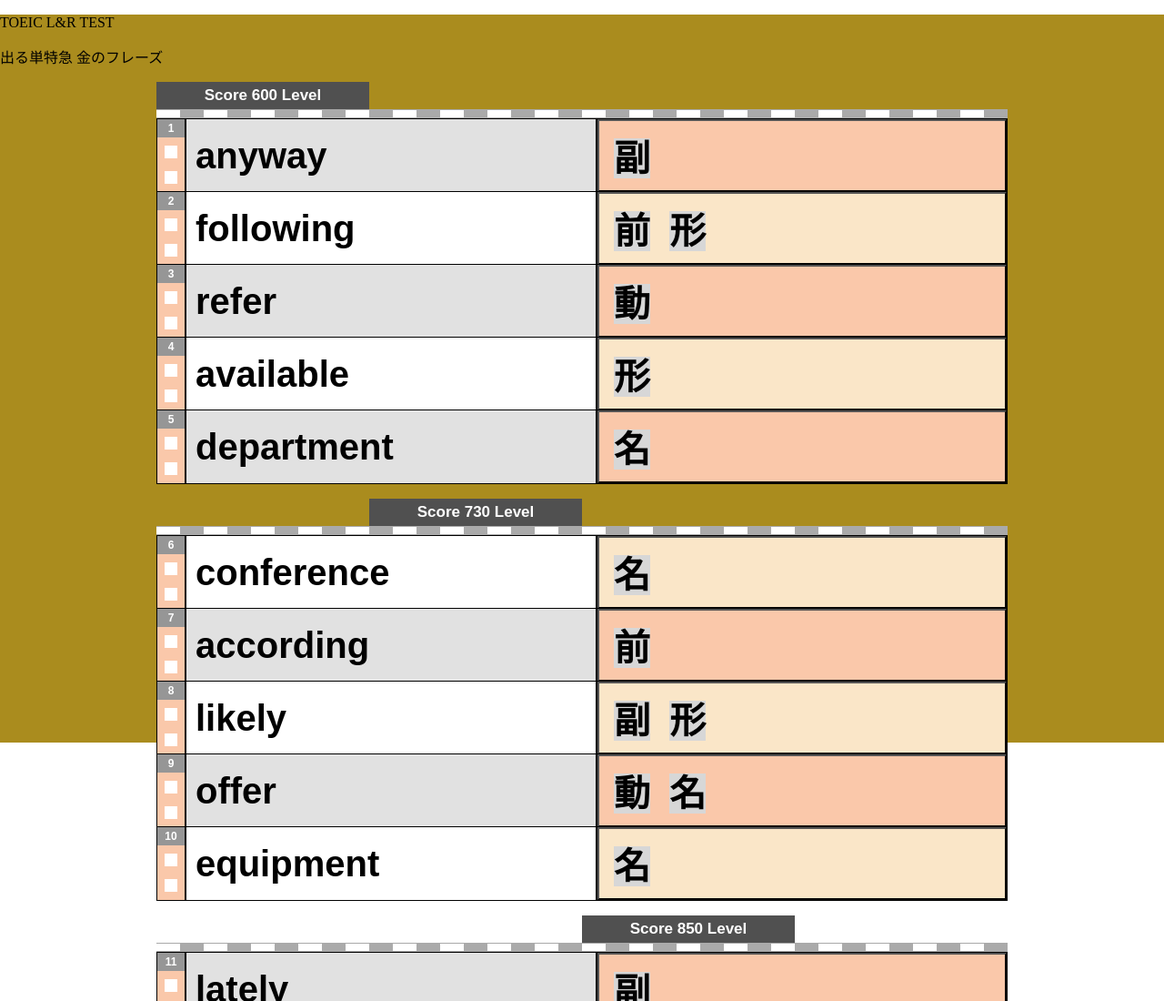
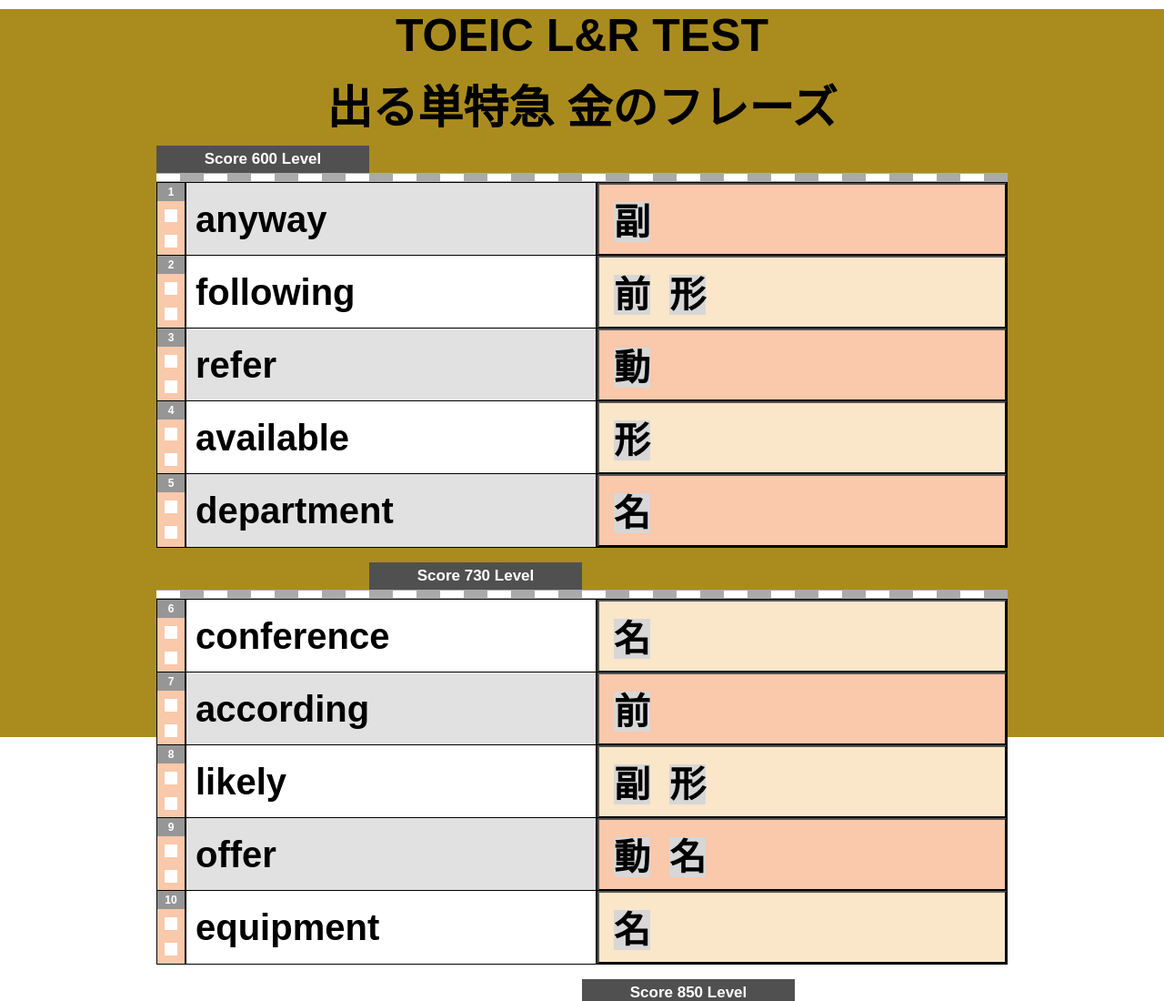
Before and after one commit to ryo2048/Words, a plain HTML site: page index.html in a window 1280 px wide. Shown: the top 1100 px of the page at 91% size. Drawn offline with Linux system fonts and the light colour scheme.

Commit message:
Update Words.css

```diff
--- a/Words.css
+++ b/Words.css
@@ -6,6 +6,15 @@ html, body {
 .background {
     background-color: rgb(170, 140, 30);
     height: 100vh;
+}
+
+.title {
+    font-family: Arial;
+    font-weight: bold;
+    font-size: 50px;
+    margin: 10px;
+    display: flex;
+    justify-content: center;
 }
 
 #list {
```
